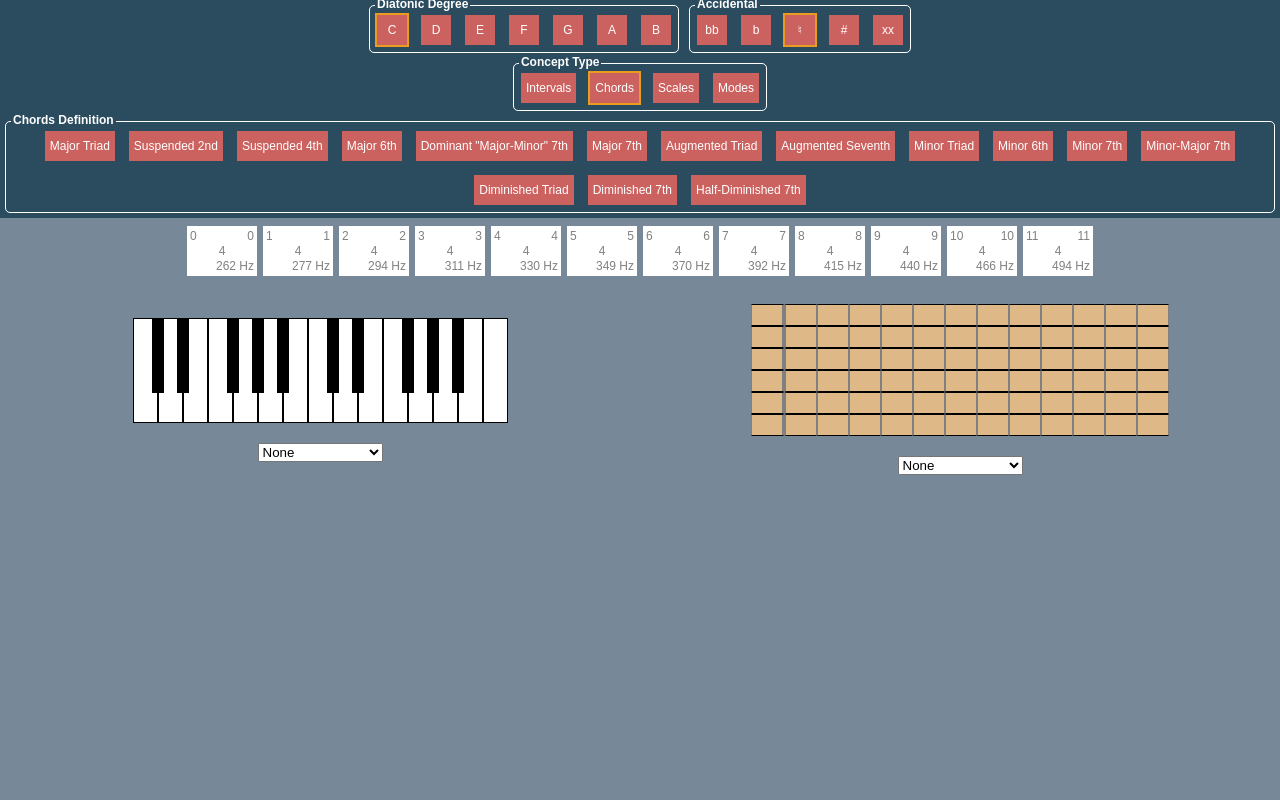
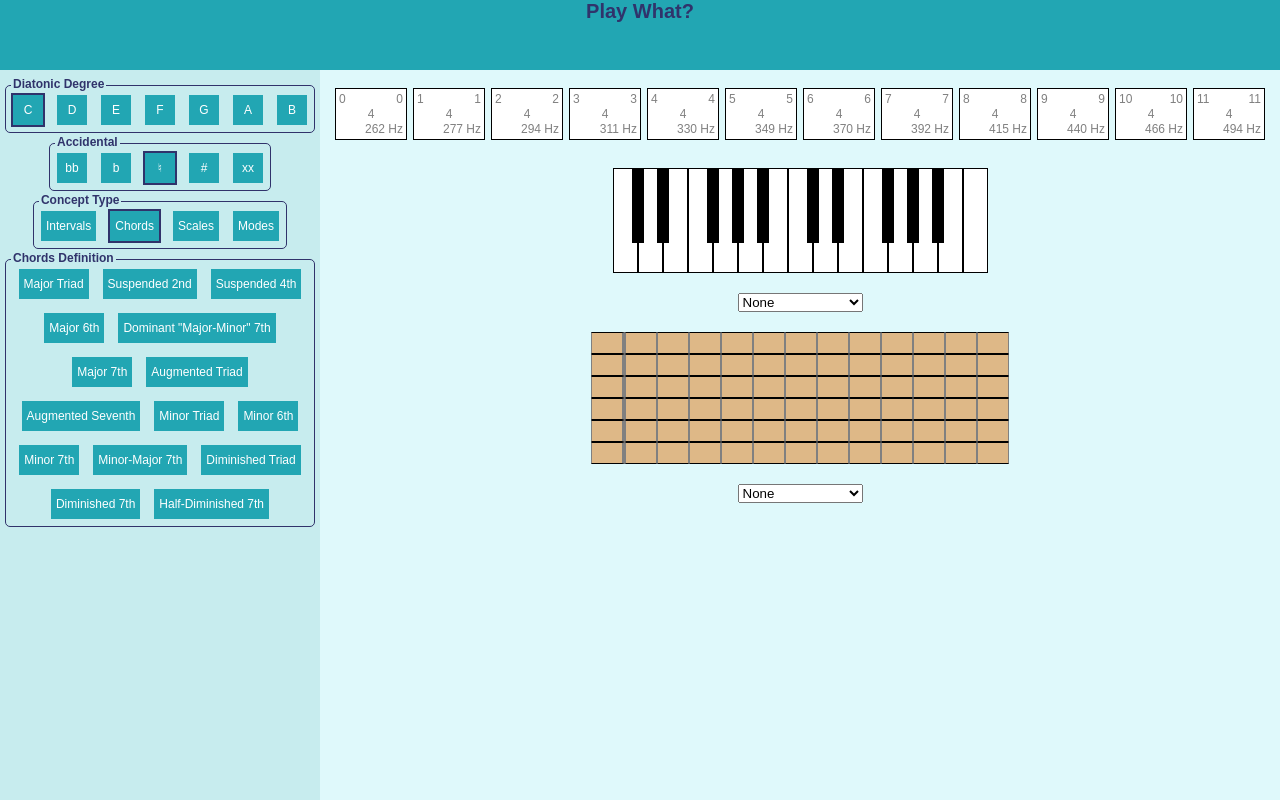
Before and after one commit to dan9418/play-what-beta, a React app: page / in a window 1280 px wide. Built offline with nearby package versions, Linux system fonts and the light colour scheme.

Commit message:
playing with UI

```diff
--- a/src/App.tsx
+++ b/src/App.tsx
@@ -48,6 +48,7 @@ export class App extends React.Component<any> {
 	render = () => {
 		return (
 			<div id='app-container'>
+				<div id='header'>Play What?</div>
 				<Toolbar changeKey={this.changeKey} updateConcept={this.updatConcept} keyDef={(this.state as any).key} conceptValue={(this.state as any).concept} />
 				<ViewManager notes={this.getNotes()} />
 			</div>
--- a/src/Common/BoxSelector/BoxSelector.css
+++ b/src/Common/BoxSelector/BoxSelector.css
@@ -5,7 +5,7 @@
     display: inline-block;
     margin-left: 5px;
     margin-right: 5px;
-    border: 1px solid white;
+    border: 1px solid #30336b;
     border-radius: 5px;
     padding-top: 2px;
     margin: 5px;
@@ -13,8 +13,8 @@
 }
 
 .box-selector-label {
-    color: white;
-    background-color: #2B4C5F;
+    color: #30336b;
+    background-color: #c7ecee;
     font-weight: bold;
     font-size: 12px;
     position: absolute;
@@ -26,7 +26,7 @@
 
 .box-selector-option {
     display: inline-block;
-    background-color: #CC625F;
+    background-color: #22a6b3;
     text-align: center;
     vertical-align: middle;
     padding: 5px;
@@ -38,11 +38,11 @@
 }
 
 .box-selector-option:hover {
-    background-color: #BB514E;
+    background-color: #30336b;
     cursor: pointer;
 }
 
 .active-setting {
-    border: 2px solid #EA9C1F;
+    border: 2px solid #30336b;
     margin: 5px;
 }
--- a/src/Common/Common.css
+++ b/src/Common/Common.css
@@ -1,22 +1,8 @@
-#key-selector-container {
-	display: inline-block;
-}
-
-#master-concept-selector-container {
-	display: inline-block;
-}
-
-#toolbar {
-	background-color: #2B4C5F;
-    text-align: center;
-}
-
 * {
 	font-family: sans-serif;
 }
 
 html, body {
-	background-color: lightslategray;
 	margin: 0;
 	padding: 0;
 }
@@ -25,90 +11,16 @@ h1, h2, h3, h4, h5, h6 {
 	font-weight: bold;
 }
 
-#page-title {
+#header {
 	font-size: 20px;
-	color: white;
-}
-
-/* Home Degrees */
-
-.homeDegree-C {
-	background-color: red;
-	color: white;
-}
-
-.homeDegree-D {
-	background-color: orange;
-	color: white;
-}
-
-.homeDegree-E {
-	background-color: yellow;
-	color: black;
-}
-
-.homeDegree-F {
-	background-color: green;
-	color: white;
-}
-
-.homeDegree-G {
-	background-color: blue;
-	color: white;
-}
-
-.homeDegree-A {
-	background-color: indigo;
-	color: white;
-}
-
-.homeDegree-B {
-	background-color: purple;
-	color: white;
-}
-
-/* Accidentals */
-
-.accidental-Flat {
-	background-color: darkred;
-	color: white;
-}
-
-.accidental-Natural {
-	background-color: darkred;
-	color: white;
-}
-
-.accidental-Sharp {
-	background-color: darkred;
-	color: white;
-}
-
-/* Accidentals */
-
-.concept-interval {
-	background-color: darkolivegreen;
-	color: white;
-}
-
-.concept-chord {
-	background-color: darkolivegreen;
-	color: white;
-}
-
-.concept-scale {
-	background-color: darkolivegreen;
-	color: white;
-}
-
-.concept-mode {
-	background-color: darkolivegreen;
-	color: white;
-}
-
-.concept-romanNumeral {
-	background-color: darkolivegreen;
-	color: white;
+	font-weight: bold;
+	text-align: center;
+	position: absolute;
+	top: 0px;
+	width: 100%;
+	height: 10%;
+	background-color: #22a6b3;
+	color: #30336b;
 }
 
 /* Degrees */
--- /dev/null
+++ b/src/Toolbar/Toolbar.css
@@ -0,0 +1,19 @@
+#key-selector-container {
+	display: inline-block;
+}
+
+#master-concept-selector-container {
+	display: inline-block;
+}
+
+#toolbar {
+	background-color: #c7ecee;
+    text-align: center;
+    width: 25%;
+    height: 90%;
+    display: inline-block;
+    position: absolute;
+    left: 0;
+    bottom: 0;
+    padding-top: 10px
+}
--- a/src/Toolbar/Toolbar.tsx
+++ b/src/Toolbar/Toolbar.tsx
@@ -1,6 +1,7 @@
 import * as React from "react";
 import * as ReactDOM from "react-dom";
 import "../Common/Common.css";
+import "./Toolbar.css";
 import { KeySelector } from "./Key/KeySelector";
 import { ConceptSelector } from "./Concept/ConceptSelector";
 
--- a/src/ViewManager/Guitar/Guitar.css
+++ b/src/ViewManager/Guitar/Guitar.css
@@ -1,6 +1,4 @@
 #guitar-view-driver {
-	display: inline-block;
-	width: 50%;
 	text-align: center;
 	vertical-align: middle;
 }
--- a/src/ViewManager/NoteCollection/NoteCollection.css
+++ b/src/ViewManager/NoteCollection/NoteCollection.css
@@ -9,7 +9,8 @@
 	font-size: 12px;
 	display: inline-block;
 	position: relative;
-	margin: 3px
+	margin: 3px;
+	border: 1px solid black;
 }
 
 .note-row {
--- a/src/ViewManager/Piano/Piano.css
+++ b/src/ViewManager/Piano/Piano.css
@@ -1,6 +1,4 @@
 #piano-view-driver {
-	display: inline-block;
-	width: 50%;
 	text-align: center;
 	vertical-align: middle;
 }
--- /dev/null
+++ b/src/ViewManager/ViewManager.css
@@ -0,0 +1,10 @@
+#view-manager {
+    background-color: #dff9fb;
+    width: 75%;
+    height: 90%;
+    display: inline-block;
+    position: absolute;
+    right: 0;
+    bottom: 0;
+    padding-top: 10px
+}
--- a/src/ViewManager/ViewManager.tsx
+++ b/src/ViewManager/ViewManager.tsx
@@ -1,6 +1,7 @@
 import * as React from "react";
 import * as ReactDOM from "react-dom";
 import "../Common/Common.css";
+import "./ViewManager.css";
 import { NoteCollection } from "./NoteCollection/NoteCollection";
 import { PianoViewDriver } from "./Piano/PianoViewDriver";
 import { GuitarViewDriver } from "./Guitar/GuitarViewDriver";
```
Also changed, not shown: 1 other file (tests, documents, lock files or other folders).
